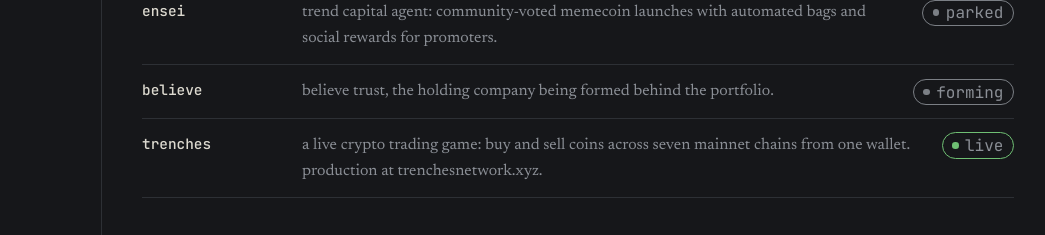
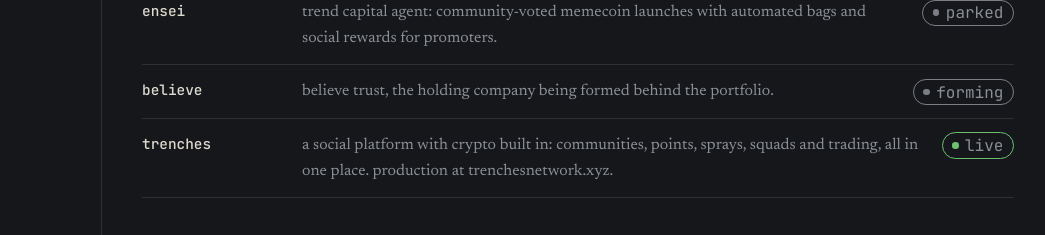
Before and after one commit to Izecrypt/izecube-lab, a plain HTML site: page index.html in a window 1280 px wide. Shown: the part 2920-3155 px from the top of the page, without its empty margins (67-1112 px from the left). Drawn offline with Linux system fonts and the light colour scheme.

Commit message:
trenches corrected: social platform with crypto built in, not a trading game

```diff
--- a/index.html
+++ b/index.html
@@ -245,7 +245,7 @@ const biz=[
  ["ats","autonomous trading system for solana memecoins. architecture phase.","park","design"],
  ["ensei","trend capital agent: community-voted memecoin launches with automated bags and social rewards for promoters.","park","parked"],
  ["believe","believe trust, the holding company being formed behind the portfolio.","park","forming"],
- ["trenches","a live crypto trading game: buy and sell coins across seven mainnet chains from one wallet. production at trenchesnetwork.xyz.","live","live"]
+ ["trenches","a social platform with crypto built in: communities, points, sprays, squads and trading, all in one place. production at trenchesnetwork.xyz.","live","live"]
 ];
 document.getElementById("grid").innerHTML=builds.map(b=>`
  <article class="card"><div class="row"><h3>${b.n}</h3><span class="b ${b.c}">${b.s}</span></div>
```
